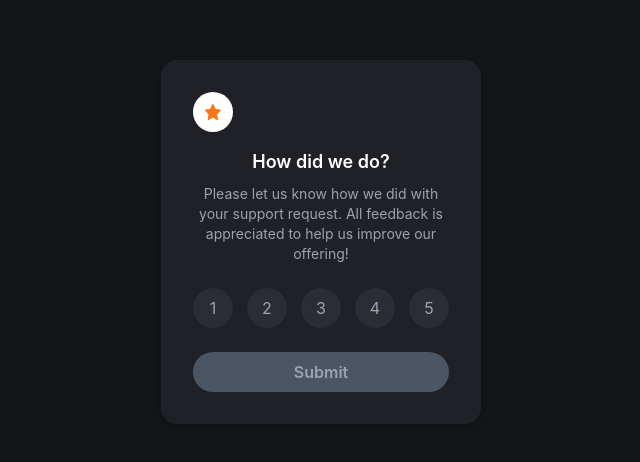
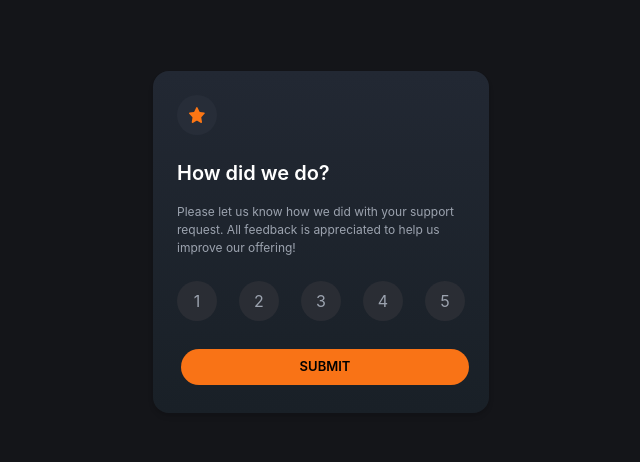
Before and after one commit to YuejiaoShi/technical-assignment, a React (Create React App) app: page / in a window 1280 px wide. Shown: the part 158-620 px from the top of the page, without its empty margins (319-959 px from the left). Built offline with nearby package versions, Linux system fonts and the light colour scheme.

Commit message:
adjust styles

```diff
--- a/src/components/Rating.js
+++ b/src/components/Rating.js
@@ -15,14 +15,14 @@ function Rating({ onSubmit }) {
   };
 
   return (
-    <div className="bg-[#1f2127] rounded-2xl shadow-md p-8 w-80 text-center">
-      <div className="text-orange-500 text-2xl bg-white w-10 h-10 flex justify-center items-center mb-4 rounded-full">
-        <div className="">
+    <div className="bg-gradient-to-b from-[#222833] to-[#192027] rounded-2xl shadow-md p-6 w-[336px]">
+      <div className="text-orange-500 text-2xl bg-[#272d38] w-10 h-10 flex justify-center items-center mb-6 rounded-full">
+        <div>
           <img src={RatingSVG} alt="Thank You Icon" className="h-4 w-4" />
         </div>
       </div>
-      <h2 className="text-white text-lg font-semibold mb-2">How did we do?</h2>
-      <p className="text-gray-400 text-sm mb-6">
+      <h2 className="text-white text-xl font-semibold mb-2">How did we do?</h2>
+      <p className="text-gray-400 text-[12px] mt-4 mb-6">
         Please let us know how we did with your support request. All feedback is
         appreciated to help us improve our offering!
       </p>
@@ -33,9 +33,9 @@ function Rating({ onSubmit }) {
             onClick={() => handleRatingSelect(rating)}
             className={`w-10 h-10 rounded-full ${
               selectedRating === rating
-                ? "bg-orange-500 text-white"
+                ? "bg-white"
                 : "bg-[#2a2d34] text-gray-400"
-            } hover:bg-gray-700 hover:text-white`}
+            } hover:bg-orange-500 hover:text-white`}
           >
             {rating}
           </button>
@@ -43,11 +43,8 @@ function Rating({ onSubmit }) {
       </div>
       <button
         onClick={handleSubmit}
-        className={`w-full py-2 rounded-full font-semibold ${
-          selectedRating
-            ? "bg-white text-black hover:bg-gray-200"
-            : "bg-gray-600 text-gray-400 cursor-not-allowed"
-        }`}
+        className={`text-transform: uppercase m-1 h-full w-full text-[13px] py-2 rounded-full font-semibold text-black hover:bg-white bg-orange-500 cursor-not-allowed"
+        `}
         disabled={!selectedRating}
       >
         Submit
--- a/src/components/ThankYou.js
+++ b/src/components/ThankYou.js
@@ -3,21 +3,21 @@ import ThankYouSVG from "../images/illustration-thank-you.svg";
 
 function ThankYou({ rating }) {
   return (
-    <div className="bg-[#1f2127] p-8 rounded-2xl shadow-md w-80 text-center">
-      <div className="flex justify-center mb-3">
-        <div className="p-4">
-          <img src={ThankYouSVG} alt="Thank You Icon" className="h-28 w-30" />
+    <div className="bg-gradient-to-b from-[#222833] to-[#192027] rounded-2xl shadow-md p-6 w-[336px] text-center text-[13px]">
+      <div className="flex justify-center mb-5 mt-3">
+        <div>
+          <img src={ThankYouSVG} alt="Thank You Icon" className="h-20 w-26" />
         </div>
       </div>
-      <div className="mb-2">
-        <span className="text-gray-400 text-sm bg-gray-800 py-1 px-3 rounded-full">
+      <div className="m-8">
+        <span className="text-orange-500 bg-[#232d42] text-[12px] py-2 px-5 rounded-full">
           You selected {rating} out of 5
         </span>
       </div>
-      <h2 className="text-white text-lg font-semibold mt-4">Thank you!</h2>
-      <p className="text-gray-400 text-sm mt-2">
-        We appreciate you taking the time to give a rating. If you ever need
-        more support, don’t hesitate to get in touch!
+      <h2 className="text-white text-lg font-semibold mt-2">Thank you!</h2>
+      <p className="text-gray-400 mb-4 mt-2 text-[12px]">
+        We appreciate you taking the time to give a rating. If you ever needmore
+        support, don’t hesitate to get in touch!.
       </p>
     </div>
   );
```
